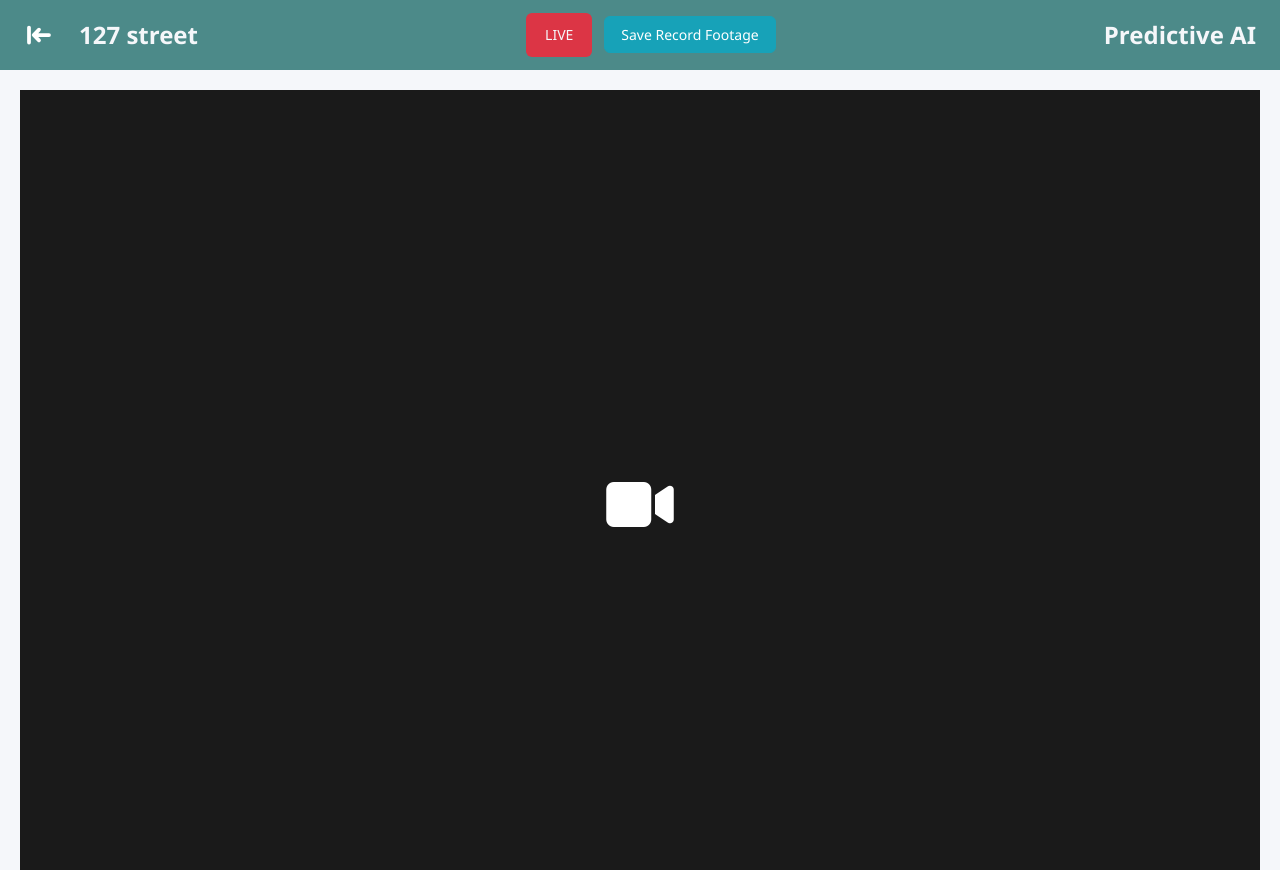
After one commit to bartikalz01-tech/lgu-traffic-transport, a PHP site: page /detailed_cctv.html in a window 1280 px wide. The commit adds this page. Run offline with PHP 8.4, Linux system fonts and the light colour scheme.

Commit message:
Created the cctv detailed
Created the cctv detailed

```diff
--- /dev/null
+++ b/detailed_cctv.html
@@ -0,0 +1,38 @@
+<!DOCTYPE html>
+<html lang="en">
+<head>
+  <meta charset="UTF-8">
+  <meta name="viewport" content="width=device-width, initial-scale=1.0">
+  <link rel="stylesheet" href="https://cdnjs.cloudflare.com/ajax/libs/font-awesome/6.4.0/css/all.min.css">
+  <link rel="stylesheet" href="styles/global.css">
+  <link rel="stylesheet" href="styles/road_condition/detailed_cctv.css">
+  <title>Tests</title>
+</head>
+<body>
+  <div class="road-condition-overlay">
+    <div class="road-condition-content">
+      <div class="cctv-options-container">
+        <div class="road-title-menu">
+          <button class="close-btn">
+            <img class="left-arrow-logo" src="images/arrow_to_left_fill.svg">
+          </button>
+          <h2 class="road-name">127 street</h2>
+        </div>
+
+        <div class="cctv-controls">
+          <span class="status-live">LIVE</span>
+          <button class="btn record-btn">Save Record Footage</button>
+        </div>
+
+        <div class="right-side">
+          <h2>Predictive AI</h2>
+        </div>
+      </div>
+
+      <div class="full-cctv-video">
+        <i class="fas fa-video"></i>
+      </div>
+    </div>
+  </div>
+</body>
+</html>
--- a/road_conditions.php
+++ b/road_conditions.php
@@ -9,6 +9,7 @@
   <link rel="stylesheet" href="styles/sidebar.css">
   <link rel="stylesheet" href="styles/road_condition/road_conditions.css">
   <link rel="stylesheet" href="styles/road_condition/road_condition_header.css">
+  <link rel="stylesheet" href="styles/road_condition/detailed_cctv.css">
   <title>Road Updates</title>
 </head>
 
@@ -64,8 +65,9 @@
       </div>
     </header>
 
-    <section class="cctv-grid js-cctv-grid">
-    </section>
+    <section class="cctv-grid js-cctv-grid"></section>
+
+    <div class="road-condition-overlay hidden"></div>
   </main>
 
   <script type="module" src="scripts/road_condition.js"></script>
--- a/scripts/road_variables.js
+++ b/scripts/road_variables.js
@@ -2,5 +2,6 @@ export const openSidebarBtn = document.querySelector('.hamburger-menu-btn');
 export const closeSidebarBtn = document.querySelector('.sidebar-close-btn');
 export const sidebar = document.querySelector('.sidebar-container');
 export const sidebarOverlay = document.querySelector('.sidebar-overlay');
-export const cctvHTML = document.querySelector('cctv-feed');
+export const cctvHTML = document.querySelector('.cctv-feed');
 export const cctvGrid = document.querySelector('.js-cctv-grid');
+export const roadOverlay = document.querySelector('.road-condition-overlay');
--- /dev/null
+++ b/styles/road_condition/detailed_cctv.css
@@ -0,0 +1,137 @@
+.road-condition-overlay {
+  position: fixed;
+  top: 0;
+  left: 0;
+  width: 100vw;
+  height: 100vh;
+
+  background-color: rgba(0, 0, 0, 0.6);
+
+  display: flex;
+  align-items: center;
+  justify-content: center;
+}
+
+.hidden {
+  display: none;
+}
+
+.road-condition-content {
+  background-color: var(--light-color);
+  width: 100vw;
+  height: 100vh;
+  padding: 20px;
+  overflow-y: auto;
+}
+
+.cctv-options-container {
+  background-color: var(--primary-color);
+  color: var(--light-color);
+  display: flex;
+  justify-content: space-between;
+  align-items: center;
+  position: fixed;
+  top: 0;
+  left: 0;
+  right: 0;
+  height: 70px;
+}
+
+.road-title-menu {
+  display: flex;
+  align-items: center;
+  margin-left: 24px;
+}
+
+.left-arrow-logo {
+  height: 30px;
+  filter: brightness(0) invert(1);
+  display: inline-flex;
+  align-items: center;
+  justify-content: center;
+  line-height: 30px;
+}
+
+.road-name {
+  margin-left: 10px;
+  height: 30px;
+  display: inline-flex;
+  align-items: center;
+  justify-content: center;
+  line-height: 30px;
+}
+
+.cctv-controls {
+  display: flex;
+  gap: 12px;
+  align-items: center;
+}
+
+.btn {
+  padding: 0.5rem 1rem;
+  border-radius: 6px;
+  font-weight: 500;
+  font-size: 14px;
+  transition: all 0.2s ease;
+  border: 1px solid transparent;
+  cursor: pointer;
+  display: inline-flex;
+  align-items: center;
+  gap: 0.5rem;
+}
+
+.record-btn {
+  background-color: #17a2b8;
+  border-color: #17a2b8;
+  color: white;
+}
+
+.record-btn:hover {
+  background-color: #138496;
+  border-color: #138496;
+  transform: translateY(-1px);
+}
+
+.status-live {
+  background-color: #dc3545;
+  padding: 0.5rem 1rem;
+  border-radius: 6px;
+  font-weight: 500;
+  font-size: 14px;
+  transition: all 0.2s ease;
+  border: 3px solid transparent;
+  display: inline-flex;
+  align-items: center;
+  gap: 0.5erm;
+}
+
+.close-btn {
+  background: transparent;
+  border: none;
+  font-size: 17px;
+  cursor: pointer;
+  margin-right: 15px;
+  display: inline-flex;
+  align-items: center;
+  justify-content: center;
+  line-height: 30px;
+}
+
+.right-side {
+  margin-right: 24px;
+}
+
+.full-cctv-video {
+  background-color: #1a1a1a;
+  width: 100%;
+  height: 100%;
+  margin-top: var(--header-h);
+  display: flex;
+  align-items: center;
+  justify-content: center;
+}
+
+.full-cctv-video i {
+  font-size: 60px;
+  color: white;
+}
```
Also changed, not shown: scripts/road_condition.js (+23 -2 lines), scripts/road_details.js (added, +31 -0 lines), images/arrow_to_left_fill.svg (added).
